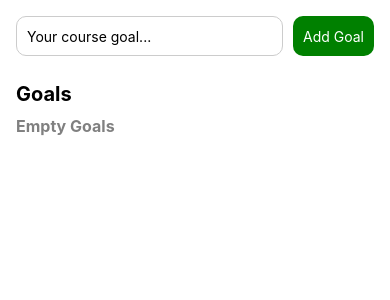
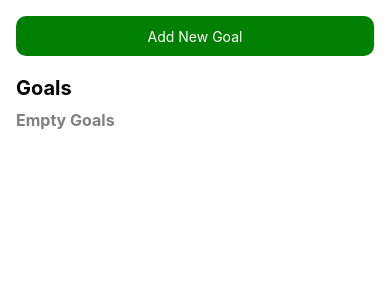
Before and after one commit to imammufiid/react-native-basic, a React Native app: screen / in a window 390 px wide. Shown: the top 300 px of the page. Built offline with nearby package versions, Linux system fonts and the light colour scheme.

Commit message:
feat: Created modal

```diff
--- a/App.js
+++ b/App.js
@@ -6,13 +6,23 @@ import {GoalInput} from "./components/GoalInput";
 export default function App() {
 
     const [goals, setGoals] = useState([])
+    const [modalIsVisible, setModalIsVisible] = useState(false)
     const goalsIsEmpty = goals.length === 0
+
+    const startAddGoalHandler = () => {
+        setModalIsVisible(true)
+    }
 
     /**
      * Handler for handling click button
      */
     const addGoalHandler = (enteredGoal) => {
         setGoals((currentGoals) => [...currentGoals, enteredGoal])
+        endGoalHandler()
+    }
+
+    const endGoalHandler = () => {
+        setModalIsVisible(false)
     }
 
     const resetGoals = () => setGoals([])
@@ -26,10 +36,25 @@ export default function App() {
     return (
         <SafeAreaView style={styles.safeArea}>
             <View style={styles.container}>
+                <View style={{flexDirection: 'row', gap: 12}}>
+                    <TouchableOpacity
+                        style={styles.addGoalButton}
+                        onPress={startAddGoalHandler}>
+                        <Text style={styles.addGoalTextButton}>Add New Goal</Text>
+                    </TouchableOpacity>
+                    {!goalsIsEmpty &&
+                        <TouchableOpacity
+                            style={styles.resetGoalButton}
+                            onPress={resetGoals}>
+                            <Text>Reset Goals</Text>
+                        </TouchableOpacity>
+                    }
+                </View>
+
                 <GoalInput
                     onAddGoal={addGoalHandler}
-                    goalsIsEmpty={goalsIsEmpty}
-                    resetGoals={resetGoals}/>
+                    visible={modalIsVisible}
+                    cancelGoal={endGoalHandler}/>
                 <Text style={styles.contentTitle}>Goals</Text>
                 {goalsIsEmpty
                     ? <Text style={styles.contentSubtitle}>Empty Goals</Text>
@@ -72,5 +97,26 @@ const styles = StyleSheet.create({
         color: 'grey',
         marginTop: 10,
         fontWeight: 'bold'
-    }
+    },
+    addGoalButton: {
+        backgroundColor: 'green',
+        height: 40,
+        justifyContent: 'center',
+        padding: 10,
+        borderRadius: 10,
+        flex: 1,
+        alignItems: "center"
+    },
+    resetGoalButton: {
+        backgroundColor: 'red',
+        height: 40,
+        justifyContent: 'center',
+        padding: 10,
+        borderRadius: 10,
+        flex: 1,
+        alignItems: "center"
+    },
+    addGoalTextButton: {
+        color: 'white'
+    },
 });
--- a/components/GoalInput.js
+++ b/components/GoalInput.js
@@ -1,4 +1,4 @@
-import {StyleSheet, Text, TextInput, TouchableOpacity, View} from "react-native";
+import {Modal, StyleSheet, Text, TextInput, TouchableOpacity, View} from "react-native";
 import {useState} from "react";
 
 export const GoalInput = (props) => {
@@ -6,7 +6,7 @@ export const GoalInput = (props) => {
     const [errorMessage, setErrorMessage] = useState('')
     const isErrorField = () => errorMessage !== ''
 
-    const {onAddGoal, goalsIsEmpty, resetGoals} = props
+    const {onAddGoal, visible, cancelGoal} = props
 
     /**
      * Handler for handling text input changed
@@ -25,7 +25,9 @@ export const GoalInput = (props) => {
         setEnteredGoal('')
     }
 
+
     return (
+        <Modal visible={visible} animationType="slide">
             <View style={styles.container}>
                 <View style={styles.inputContainer}>
                     <TextInput
@@ -33,23 +35,25 @@ export const GoalInput = (props) => {
                         placeholder='Your course goal...'
                         value={enteredGoal}
                         onChangeText={goalInputHandler}/>
+                </View>
+                {isErrorField && <Text style={styles.errorLabel}>{errorMessage}</Text>}
+                <View style={{flexDirection: 'row', gap: 12, marginTop: 12}}>
                     <TouchableOpacity
                         style={styles.addGoalButton}
                         onPress={addGoalHandler}>
                         <Text style={styles.addGoalTextButton}>Add Goal</Text>
                     </TouchableOpacity>
-                {!goalsIsEmpty && (
                     <TouchableOpacity
-                        style={styles.resetGoalButton}
-                        onPress={resetGoals}>
-                        <Text>Reset</Text>
+                        style={styles.cancelGoalButton}
+                        onPress={cancelGoal}>
+                        <Text style={styles.cancelGoalTextButton}>Cancel</Text>
                     </TouchableOpacity>
-                )}
                 </View>
-            {isErrorField && <Text style={styles.errorLabel}>{errorMessage}</Text>}
             </View>
+        </Modal>
     )
 }
+
 
 const styles = StyleSheet.create({
     addGoalButton: {
@@ -57,9 +61,13 @@ const styles = StyleSheet.create({
         height: 40,
         justifyContent: 'center',
         padding: 10,
-        borderRadius: 10
+        borderRadius: 10,
+        flex: 1,
+        alignItems: 'center'
     },
     container: {
+        marginTop: 60,
+        marginHorizontal: 20,
         flexDirection: 'column',
         gap: 6
     },
@@ -88,5 +96,15 @@ const styles = StyleSheet.create({
     },
     errorLabel: {
         color: 'red',
-    }
+    },
+    cancelGoalButton: {
+        backgroundColor: 'red',
+        height: 40,
+        justifyContent: 'center',
+        padding: 10,
+        borderRadius: 10,
+        flex: 1,
+        alignItems: 'center'
+    },
+    cancelGoalTextButton: {}
 })
```
Lines whose indentation alone changed are shown as unchanged.
